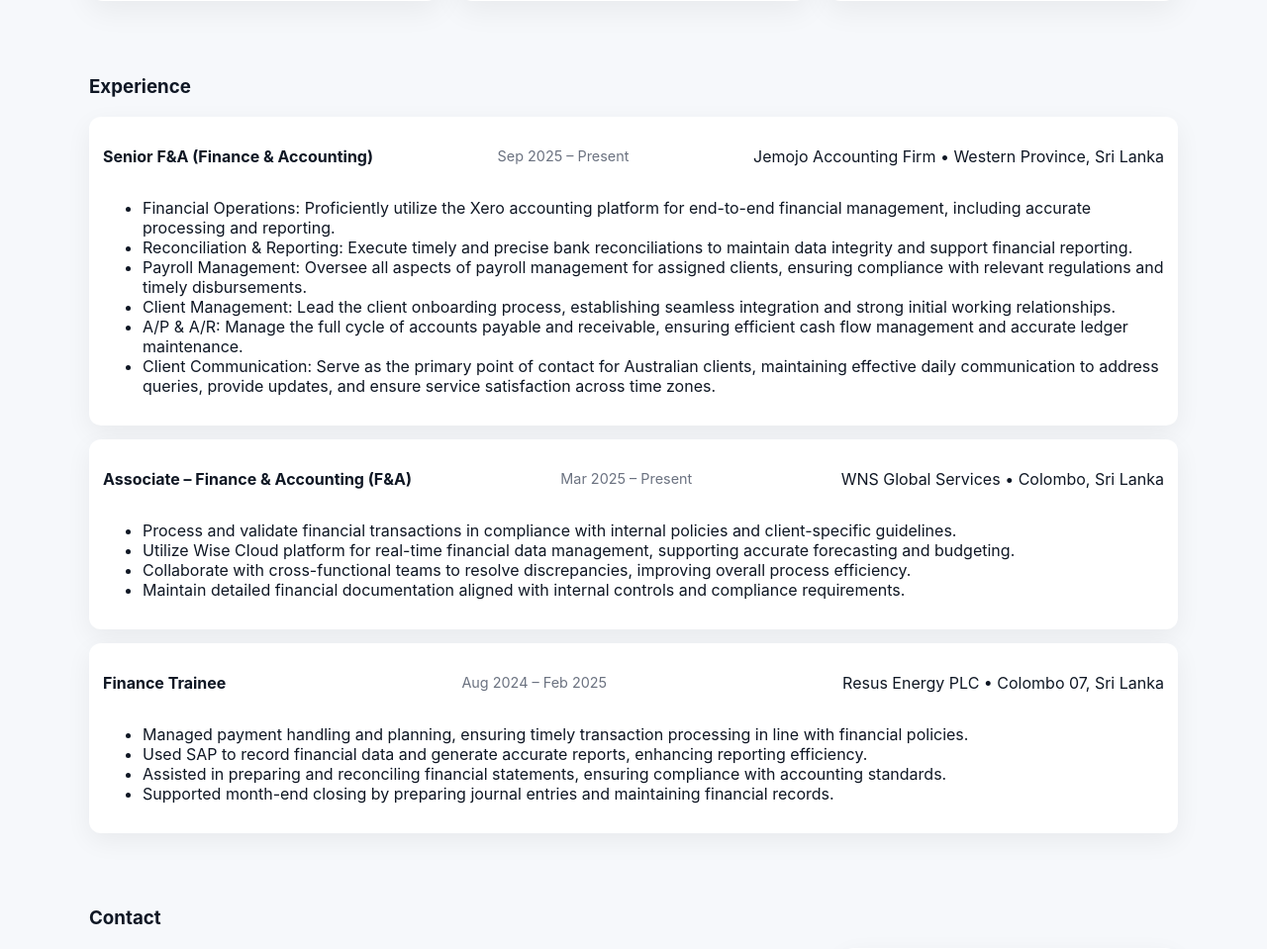
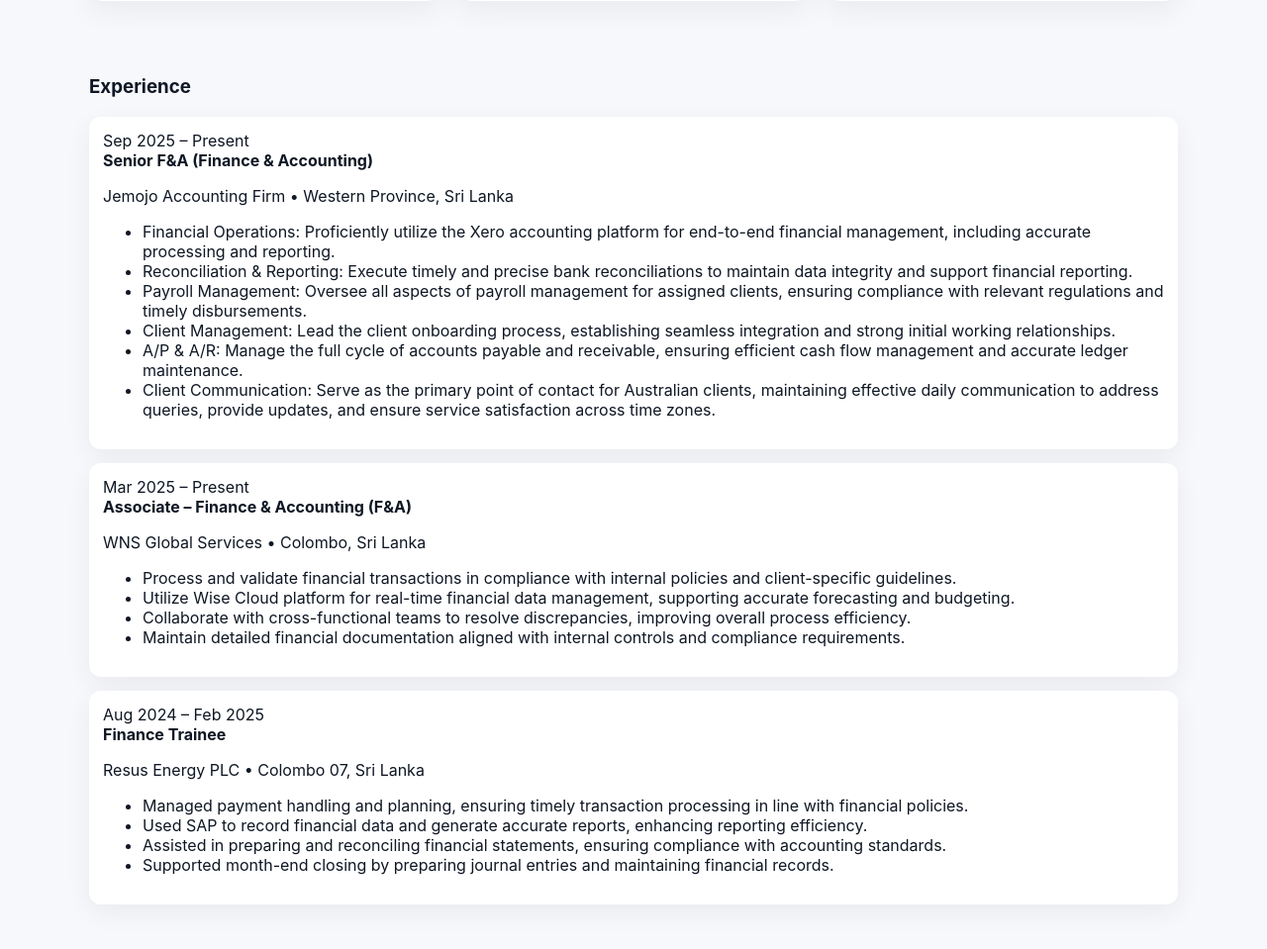
Before and after one commit to Shehanford/portfolio, a Flask app: page / in a window 1280 px wide. Shown: the part 1605-2564 px from the top of the page at 99% size. Run offline with Flask 3, Linux system fonts and the light colour scheme.

Commit message:
indext change

```diff
--- a/templates/index.html
+++ b/templates/index.html
@@ -82,14 +82,15 @@
   <div class="timeline">
     {% for e in content.experience %}
       <div class="timeline-item">
-        <div class="ti-head">
-          <strong>{{ e.role }}</strong>
+        <div class="ti-head-rev"> <span class="ti-date-left">{{ e.date }}</span>
 
-          <span class="ti-date">{{ e.date }}</span>
+          <div class="ti-info">
+            <strong>{{ e.role }}</strong>
 
-          <p class="ti-org-loc">
-            {{ e.org }} • {{ e.location }}
-          </p>
+            <p class="ti-org-loc">
+              {{ e.org }} • {{ e.location }}
+            </p>
+          </div>
         </div>
 
         <div class="ti-body">
```
